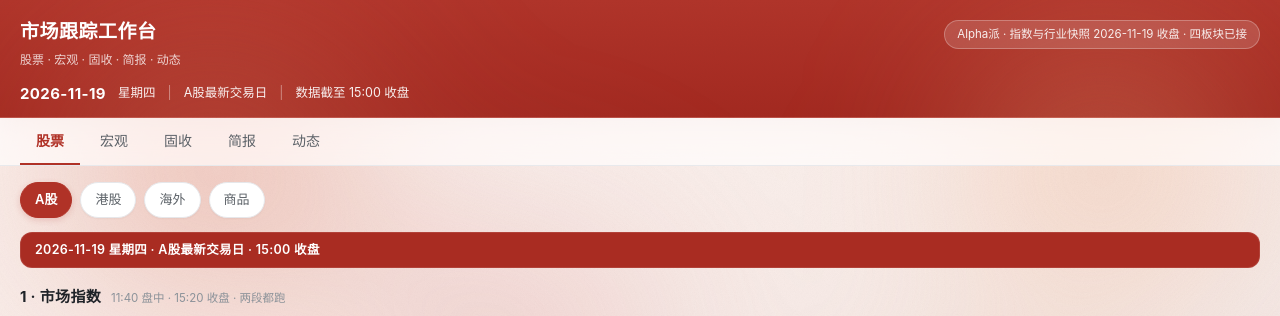
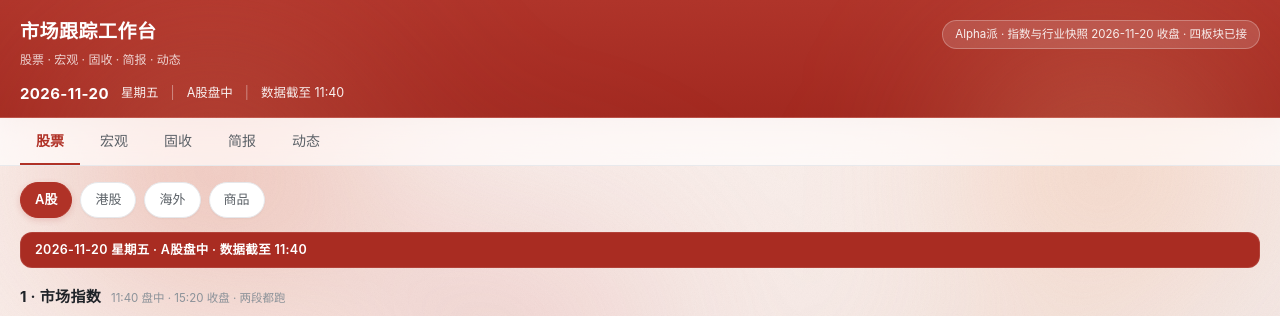
Before and after one commit to zooeyzhao/market-workbench, a plain HTML site: page index.html in a window 1280 px wide. Shown: the top 316 px of the page. Drawn offline with Linux system fonts and the light colour scheme.

Commit message:
update index.html @ main

```diff
--- a/index.html
+++ b/index.html
@@ -3,7 +3,7 @@
 <head>
 <meta charset="utf-8">
 <meta name="viewport" content="width=device-width, initial-scale=1, viewport-fit=cover">
-<title>市场跟踪工作台 · 2026-11-19</title>
+<title>市场跟踪工作台 · 2026-11-20</title>
 <style>
 :root{
   --bg:#faf6f5; --card:#fff; --ink:#241a18; --ink2:#6d5d59; --ink3:#9c8b86;
@@ -384,12 +384,12 @@ footer{border-top:1px solid var(--line)}
         <h1>市场跟踪工作台</h1>
         <p>股票 · 宏观 · 固收 · 简报 · 动态</p>
       </div>
-      <div class="src">Alpha派 · 指数与行业快照 2026-11-19 收盘 · 四板块已接</div>
+      <div class="src">Alpha派 · 指数与行业快照 2026-11-20 收盘 · 四板块已接</div>
     </div>
     <div class="datebar">
-      <b>2026-11-19</b><span>星期四</span>
-      <span class="sep">|</span><span>A股最新交易日</span>
-      <span class="sep">|</span><span>数据截至 15:00 收盘</span>
+      <b>2026-11-20</b><span>星期五</span>
+      <span class="sep">|</span><span>A股盘中</span>
+      <span class="sep">|</span><span>数据截至 11:40</span>
     </div>
   </div>
 </div>
@@ -412,7 +412,7 @@ footer{border-top:1px solid var(--line)}
 
   <!-- ============ A股 ============ -->
   <div data-page="stocks-a">
-    <div class="datebar2">2026-11-19 星期四 · A股最新交易日 · 15:00 收盘</div>
+    <div class="datebar2">2026-11-20 星期五 · A股盘中 · 数据截至 11:40</div>
     <section>
       <div class="shead"><h2>1 · 市场指数</h2><span class="note">11:40 盘中 · 15:20 收盘 · 两段都跑</span></div>
       <div class="glab">宽基</div>
```
